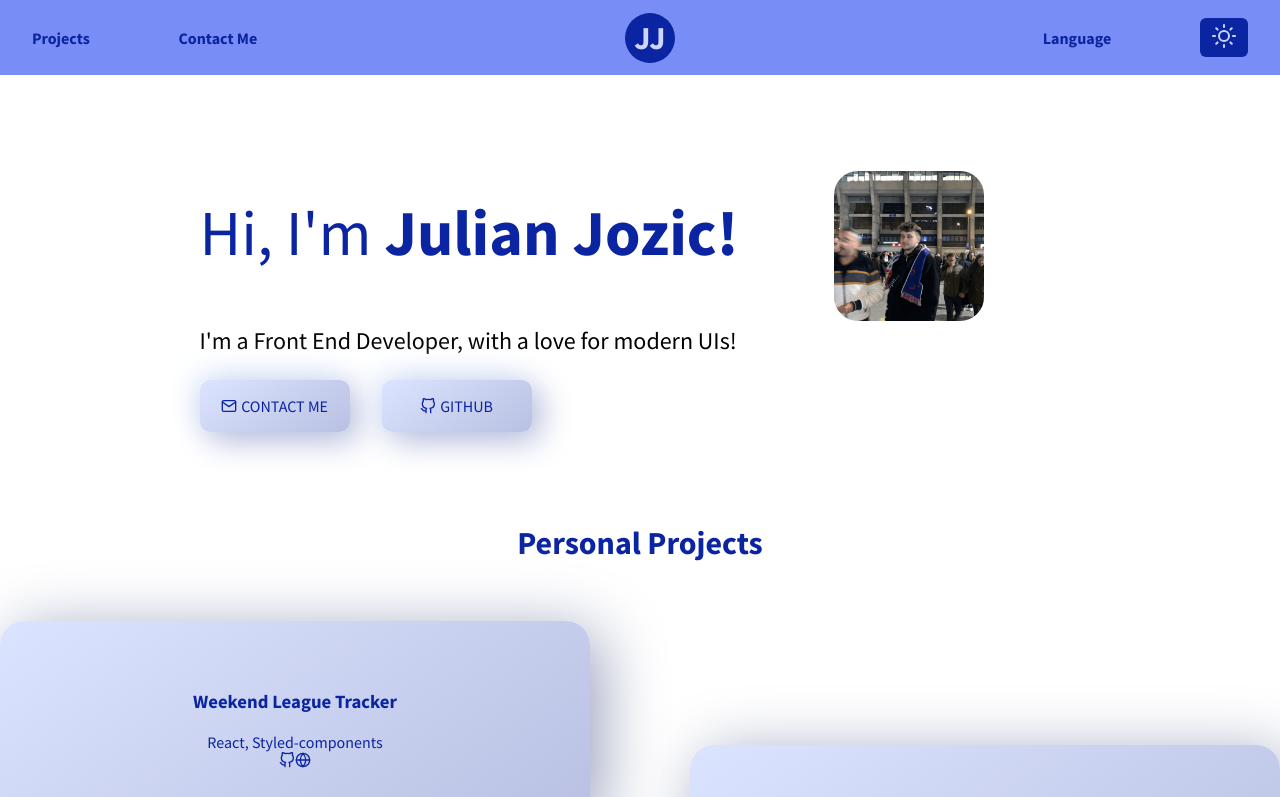
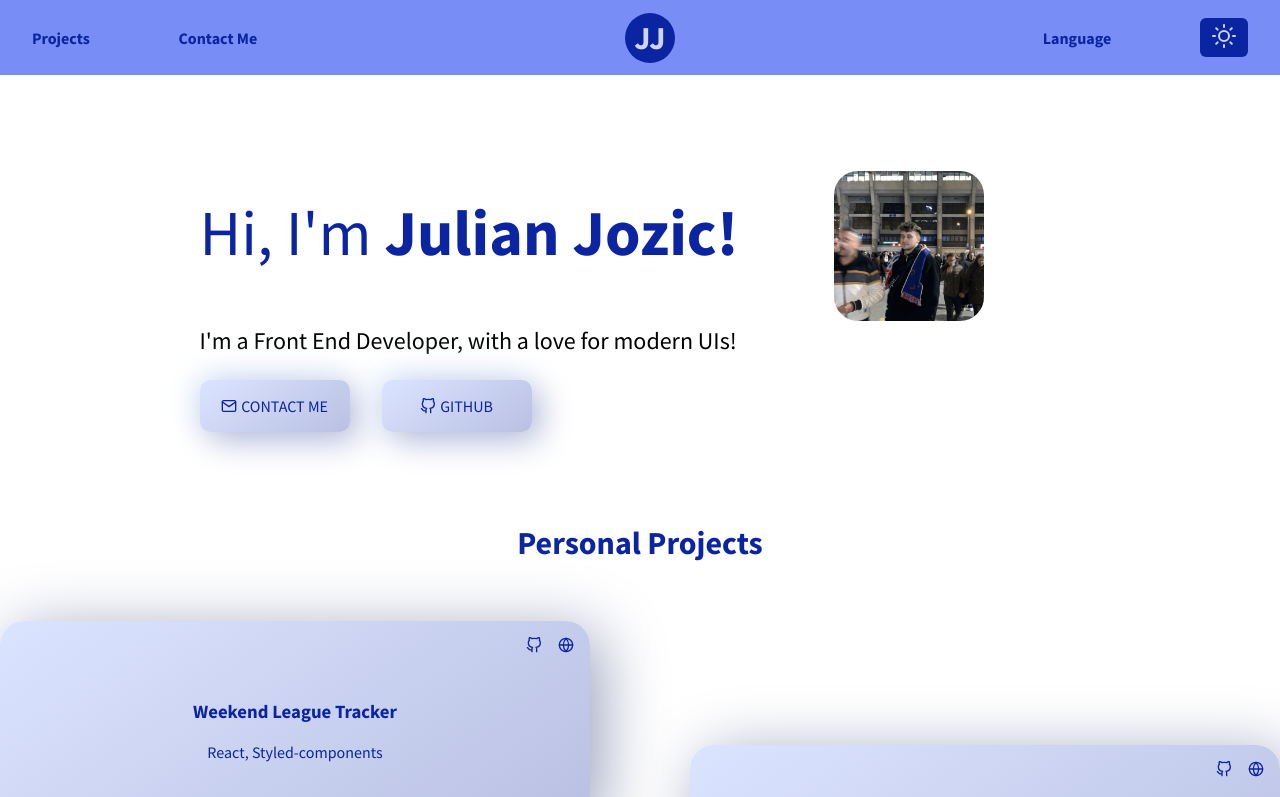
Before and after one commit to jjozic/jj-portfolio-2021, a Next.js app: page / in a window 1280 px wide. Shown: the top 797 px of the page. Built offline with nearby package versions, Linux system fonts and the light colour scheme.

Commit message:
removed some redundant code, disabled contact me component, repositioned icons for the projects section

```diff
--- a/components/PageContent/index.jsx
+++ b/components/PageContent/index.jsx
@@ -12,7 +12,7 @@ const PageContent = ({projects}) => {
       <Projects projects={projects}/>
       <Experience />
       <Skills />
-      <Contact />
+      {/* <Contact /> */}
     </div>
   );
 };
--- a/components/Projects/index.jsx
+++ b/components/Projects/index.jsx
@@ -12,9 +12,8 @@ export default function Projects({ projects }) {
         {projects.map((project, index) => (
           <article key={index}>
             <h3>{project.title}</h3>
-            {/* <Image src="https://picsum.photos/200/300/?blur" alt="test" width="300" height="200"/> */}
             <project>{project.description}</project>
-            <div className="links">
+            <div className={styles.links}>
               <ExternalLink href="github.com"><FiGithub/></ExternalLink>
               <ExternalLink href="test.com"><FiGlobe /></ExternalLink>
             </div>
--- a/pages/index.js
+++ b/pages/index.js
@@ -1,7 +1,6 @@
 import Head from 'next/head'
 import Image from 'next/image'
 import styles from '@/styles/Home.module.scss'
-import { useEffect } from "react"
 
 import Navigation from '@/components/Navigation'
 import PageContent from '@/components/PageContent'
@@ -9,9 +8,6 @@ import Footer from '@/components/Footer'
 import { project } from '../data/data'
 
 export default function Home({ projects }) {
-  useEffect(() => {
-    console.log(projects);
-  }, [projects]);
   return (
     <>
       <Head>
--- a/styles/Projects.module.scss
+++ b/styles/Projects.module.scss
@@ -4,6 +4,7 @@
   gap: 100px;
 
   article {
+    position: relative;
     height: 200px;
     min-width: 350px;
     color: var(--dark);
@@ -21,3 +22,11 @@
     transform: translateY(calc(50% + 24px));
   }
 }
+
+.links {
+  position: absolute;
+  top: 1rem;
+  right: 1rem;
+  display: flex;
+  gap: 1rem;
+}
```
